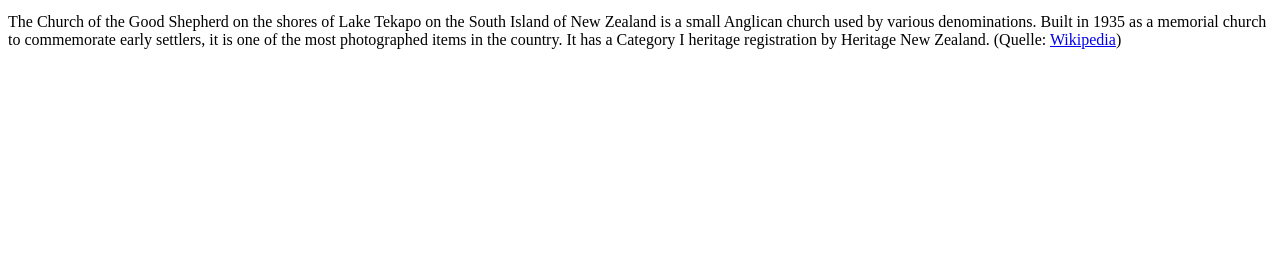
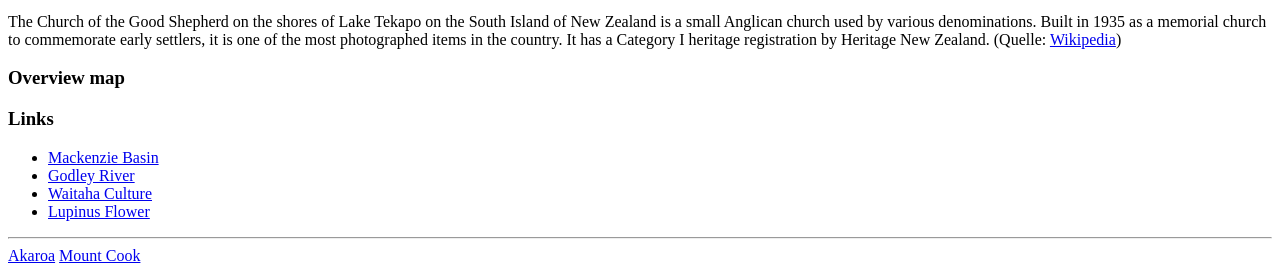
Before and after one commit to rafael-i6k/rafael-i6k.github.io, a plain HTML site: page nz/index.html in a window 1280 px wide. Shown: the part 1297-1570 px from the top of the page. Before the commit the page ends 1362 px from the top, so only its background shows below. Drawn offline with Linux system fonts and the light colour scheme.

Commit message:
Etappenliste verlinkt

```diff
--- a/nz/index.html
+++ b/nz/index.html
@@ -34,7 +34,8 @@
             area of 83 square kilometres (32 sq mi), and is at an altitude of 710 metres (2,330 ft) above sea level.
             (Quelle: <a href="https://en.wikipedia.org/wiki/Lake_Tekapo">Wikipedia</a>)
         </p>
-    </main>
+
+
     <h2>Tekapo Church</h2>
         <figure>
             <img src="https://rafael-i6k.github.io/nz/images/attraction.jpg" alt="View of Tekapo Church">
@@ -48,28 +49,27 @@
             (Quelle: <a href="https://en.wikipedia.org/wiki/Church_of_the_Good_Shepherd,_Lake_Tekapo">Wikipedia</a>)
         </p>
 
+        <h3>Overview map</h3>
+        <div></div>
 
-<!-- header-Element mit: -->
-        <!-- Bild images/header.jpg 1280x365 Pixel von pixabay oder wikimedia mit sprechendem alt-Text -->
-        <!-- Absatz mit Link zur Bildquelle (Bildautor als Linktext) -->
-        <!-- Überschrift 1 "New Zealand Journey: Etappentitel" -->
-        <!-- nav-Element mit: -->
-            <!-- Bild images/user.jpg 100x100 Pixel von euch, pixabay oder wikimedia mit sprechendem alt-Text - Bild als Link zur Bildquelle -->
-            <!-- address-Element mit: -->
-                <!-- E-Maillink mit Name als Linktext -->
-                <!-- Link zum github-Repo (Beides getrennt durch " - ")-->
+        <h3>Links</h3>
+            <ul>
+                <li><a href="https://en.wikipedia.org/wiki/Mackenzie_Basin">Mackenzie Basin</a></li>
+                <li><a href="https://en.wikipedia.org/wiki/Godley_River">Godley River</a></li>
+                <li><a href="https://en.wikipedia.org/wiki/Waitaha_(South_Island_iwi)">Waitaha Culture</a></li>
+                <li><a href="https://en.wikipedia.org/wiki/Lupinus">Lupinus Flower</a></li>
+            </ul>
+    </main>
+        <hr>
 
-    <!-- horizontale Linie -->
+    <footer>
+        <nav>
+            <a href="https://maxvoit.github.io/nz/index.html">Akaroa</a>
+            <a href="https://der-ferdi.github.io/nz/index.html">Mount Cook</a>
+        </nav>
+    </footer>
 
-    <!-- main-Element mit: -->
-        <!-- Überschrift 1 mit Etappentitel und "Teaser" -->
-        <!-- Absatz mit Beschreibung der Etappe aus der Wikipedia mit Link zur Quelle bei Wikipedia (Quelle: Link) -->
 
-        <!-- Überschrift 2 für ein Bild passend zur Etappe -->
-        <!-- Bild als figure-Element mit: -->
-            <!-- Bild images/attraction.jpg 900x600px und sprechendem alt-Text -->
-            <!-- Bildunterschrift als figcaption-Element mit Link auf Bildquelle und BildautorIn -->
-        <!-- Absatz mit Beschreibung des Bildes aus der Wikipedia mit Link zur Quelle bei Wikipedia (Quelle: Link) -->
 
         <!-- Überschrift 3 mit dem Inhalt "Overview map" -->
         <!-- div-Element ohne Inhalt -->
```
